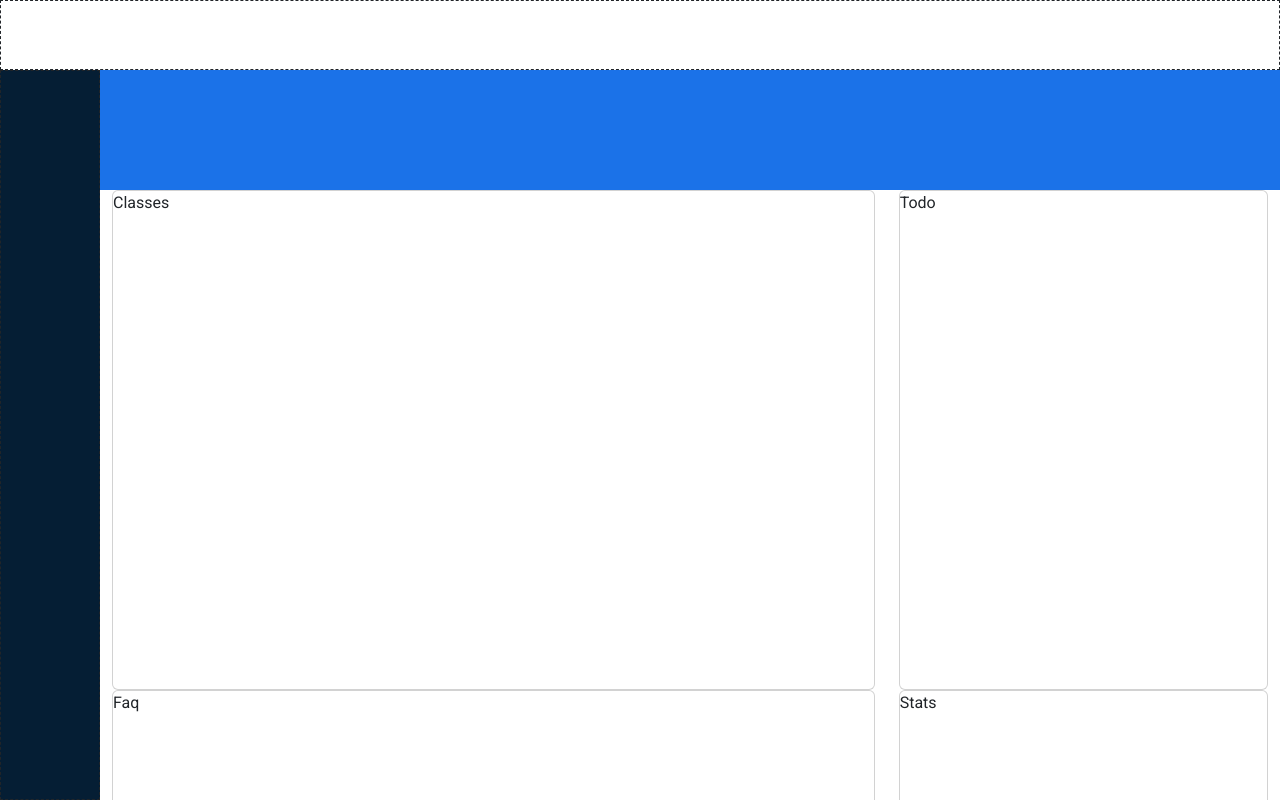
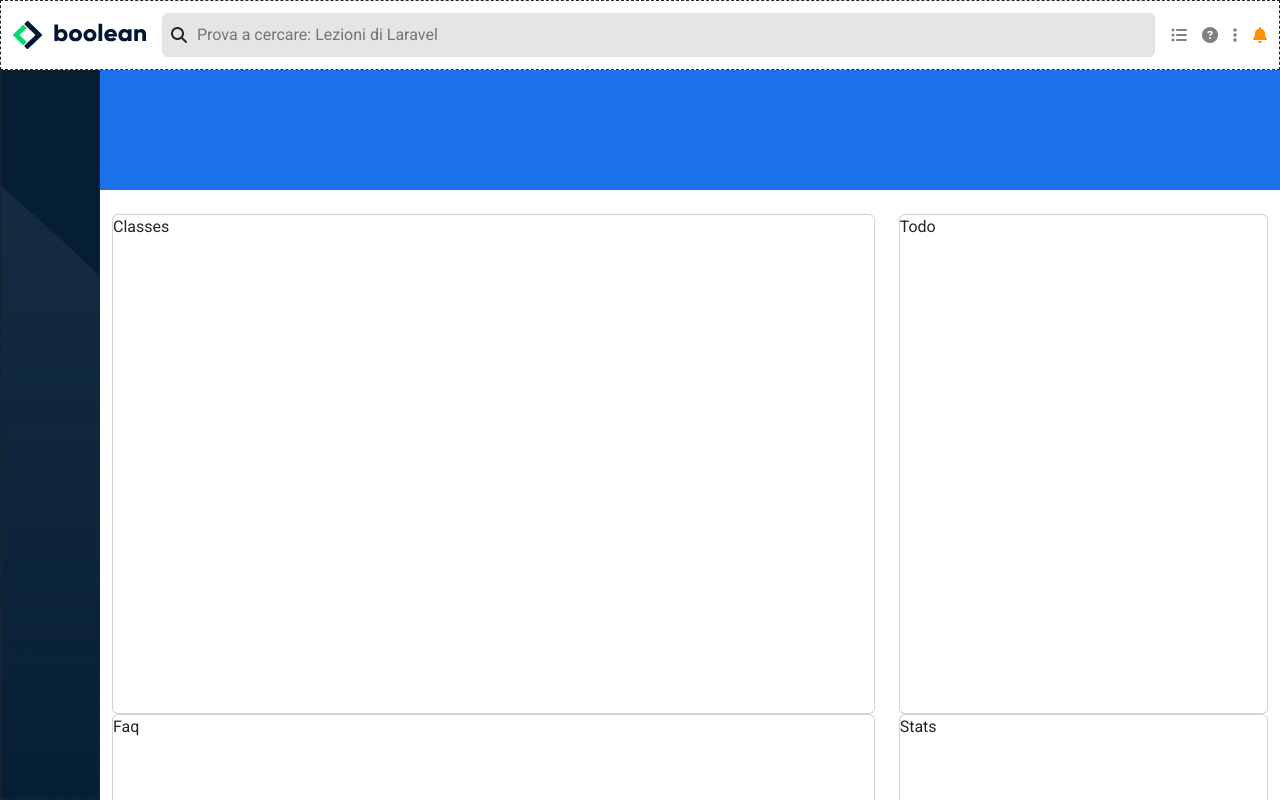
Before and after one commit to manuelloverso/html-css-bootstrap-dashboard, a plain HTML site: page index.html in a window 1280 px wide. Drawn offline with nearby package versions, Linux system fonts and the light colour scheme.

Commit message:
add header

```diff
--- a/assets/css/style.css
+++ b/assets/css/style.css
@@ -7,12 +7,13 @@ body {
   --bg-aside-2: #10273d;
   --bg-header: #f8f9fa;
   --bg-banner: #1b72e8;
+  --bg-searchbar: #e5e5e5;
+  --bell: #ff8f00;
 }
 
 .debug {
   & header {
     border: 1px dashed;
-    height: 70px;
   }
 
   & aside {
@@ -29,6 +30,53 @@ body {
   }
 }
 
+/* #region HEADER */
+
+header {
+  height: 70px;
+
+  .searchbar {
+    background-color: var(--bg-searchbar);
+
+    > input {
+      background-color: var(--bg-searchbar);
+      min-width: 10px;
+    }
+
+    > input:focus-visible {
+      outline: none;
+    }
+  }
+
+  .icons {
+    .icons-none {
+      gap: 15px;
+      color: grey;
+    }
+
+    .bell-icon {
+      & i {
+        color: var(--bell);
+        line-height: 24px;
+      }
+    }
+  }
+}
+
+/* #endregion HEADER */
+
+/* #region ASIDE */
+
+aside {
+  height: calc(100vh - 70px);
+  background-color: #051e34;
+  background-image: url(../img/sidebar-bg.png);
+}
+
+/* #endregion ASIDE */
+
+/* #region MAIN */
+
 main {
   height: calc(100vh - 70px);
   overflow-y: auto;
@@ -38,7 +86,4 @@ main {
   }
 }
 
-aside {
-  height: calc(100vh - 70px);
-  background-color: #051e34;
-}
+/* #endregion MAIN */
--- a/index.html
+++ b/index.html
@@ -15,12 +15,58 @@
       href="https://fonts.googleapis.com/css2?family=Roboto:wght@300;400;500;700&display=swap"
       rel="stylesheet"
     />
+    <link
+      rel="stylesheet"
+      href="https://cdnjs.cloudflare.com/ajax/libs/font-awesome/6.5.1/css/all.min.css"
+      integrity="sha512-DTOQO9RWCH3ppGqcWaEA1BIZOC6xxalwEsw9c2QQeAIftl+Vegovlnee1c9QX4TctnWMn13TZye+giMm8e2LwA=="
+      crossorigin="anonymous"
+      referrerpolicy="no-referrer"
+    />
     <link rel="stylesheet" href="./assets/css/style.css" />
     <title>Dashboard</title>
   </head>
   <body class="debug">
     <!-- Site Header -->
-    <header></header>
+    <header>
+      <div class="container-fluid h-100 d-flex align-items-center">
+        <!-- Logo -->
+        <div class="logo me-3">
+          <img
+            width="50"
+            class="d-xl-none"
+            src="./assets/img/mobile-logo.png"
+            alt=""
+          />
+          <img class="d-none d-xl-block" src="./assets/img/logo.svg" alt="" />
+        </div>
+
+        <!-- Search Bar -->
+        <div
+          class="searchbar flex-grow-1 d-flex align-items-center p-2 border rounded me-3"
+        >
+          <i class="fa-solid fa-magnifying-glass me-2"></i>
+          <input
+            class="flex-grow-1 border-0"
+            type="text"
+            size="1"
+            name="search"
+            placeholder="Prova a cercare: Lezioni di Laravel"
+          />
+        </div>
+
+        <!-- Right Icons -->
+        <div class="icons d-flex">
+          <div class="icons-none d-none d-xl-flex me-3 align-items-center">
+            <i class="fa-solid fa-list-ul"></i>
+            <i class="fa-solid fa-circle-question"></i>
+            <i class="fa-solid fa-ellipsis-vertical"></i>
+          </div>
+          <div class="bell-icon">
+            <i class="fa-solid fa-bell"></i>
+          </div>
+        </div>
+      </div>
+    </header>
 
     <!-- Site Aside Bar -->
     <div class="my-container d-flex">
@@ -34,7 +80,7 @@
       <!-- Site Main -->
       <main class="flex-grow-1">
         <div class="banner"></div>
-        <div class="row m-0">
+        <div class="row m-0 gy-4">
           <div class="col-12 col-xl-8">
             <!-- Classes Card -->
             <div class="card">Classes</div>
```
